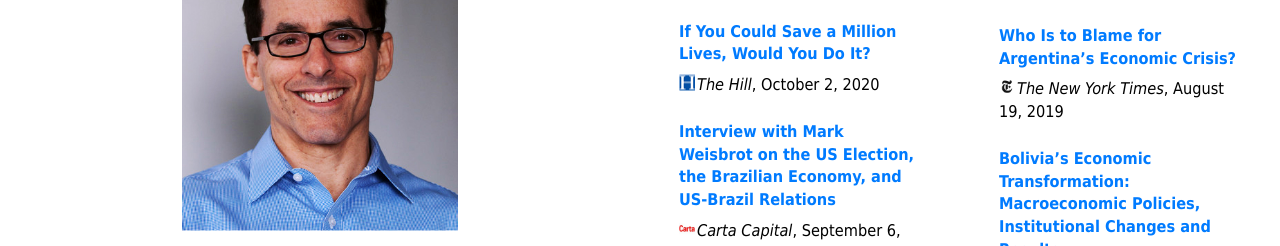
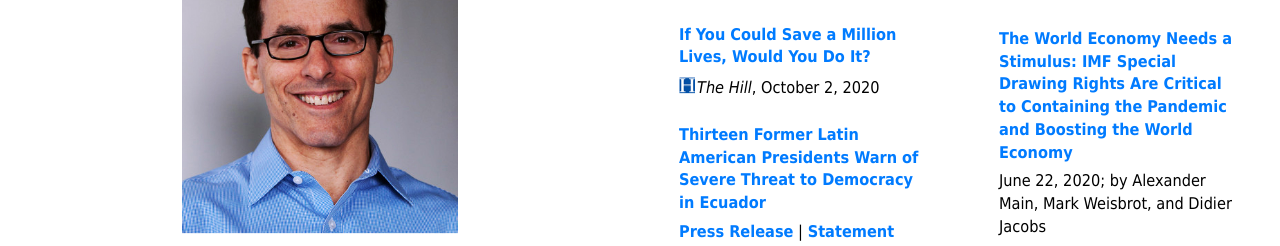
Before and after one commit to bdecon/mw, a plain HTML site: page index_edits.html in a window 1280 px wide. Shown: the part 200-446 px from the top of the page. Drawn offline with Linux system fonts and the light colour scheme; a script that the page names is missing; a web font is replaced by a local one.

Commit message:
working on site

```diff
--- a/index_edits.html
+++ b/index_edits.html
@@ -66,6 +66,7 @@ book <a href="https://global.oup.com/academic/product/failed-9780195170184?cc=us
                 <div id="recent">
                     <ul><li><p><a href="https://cepr.net/republican-attempts-to-suppress-the-vote/">Republican Attempts to Suppress the Vote Must be Stopped</a></p><p><img id="news-logo" class="img-responsive" src="img/marketwatch.png" alt="marketwatch"><em>MarketWatch</em>, October 5, 2020</p></li>
                     <li><p><a href="https://cepr.net/if-you-could-save-a-million-lives-would-you-do-it/">If You Could Save a Million Lives, Would You Do It?</a></p><p><img id="news-logo" class="img-responsive" src="img/hill.png" alt="hill"><em>The Hill</em>, October 2, 2020</p></li>
+                    <li><p><a href="https://cepr.net/press-release/thirteen-former-latin-american-presidents-warn-of-severe-threat-to-democracy-in-ecuador/">Thirteen Former Latin American Presidents Warn of Severe Threat to Democracy in Ecuador</a></p><p><a href="https://cepr.net/press-release/thirteen-former-latin-american-presidents-warn-of-severe-threat-to-democracy-in-ecuador/">Press Release</a> | <a href="https://www.scribd.com/document/476693335/Por-La-Defensa-de-La-Democracia-en-Ecuador#download&from_embed">Statement</a> [ES]</p></li>
                     <li><p><a href="https://cepr.net/interview-with-mark-weisbrot-on-the-us-election-the-brazilian-economy-and-us-brazil-relations/">Interview with Mark Weisbrot on the US Election, the Brazilian Economy, and US-Brazil Relations</a></p><p><img id="news-logo" class="img-responsive" src="img/carta.png" alt="carta"><em>Carta Capital</em>, September 6, 2020</p></li>
 
                     <li><p><a href="https://cepr.net/labor-day-under-coronavirus-and-depression-what-is-our-government-doing-to-labor/">Labor Day under Coronavirus and Depression: What is Our Government Doing to Labor?</a></p><p><img id="news-logo" class="img-responsive" src="img/sacbee.png" alt="sacbee"><em>The Sacramento Bee</em>, and 19 others, September 4, 2020</p></li>
@@ -82,6 +83,8 @@ book <a href="https://global.oup.com/academic/product/failed-9780195170184?cc=us
                 <div id="recent">
                     <ul>
                     	<li><p><a href="https://cepr.net/what-the-oas-did-to-bolivia/">What the OAS Did to Bolivia</a></p><p><img id="news-logo" class="img-responsive" src="img/guardian.png" alt="guardian"><em>The Guardian</em>, September 18, 2020</li>
+                    	<li><p><a href="https://cepr.net/report/the-world-economy-needs-a-stimulus-imf-special-drawing-rights-are-critical-to-containing-the-pandemic-and-boosting-the-world-economy/">The World Economy Needs a Stimulus: IMF Special Drawing Rights Are Critical to Containing the Pandemic and Boosting the World Economy</a></p><p>June 22, 2020; by Alexander Main, Mark Weisbrot, and Didier Jacobs</p><p><img id="news-logo" class="img-responsive" src="img/pdf.png" alt="pdf"><a href="https://cepr.net/wp-content/uploads/2020/06/2020-06-SDR-Brief-1.pdf">PDF</a></p></li>
+                    	<li><p><a href=""></a></p><p></p></li>
                     	<li><p><a href="https://cepr.net/who-is-to-blame-for-argentina-s-economic-crisis/">Who Is to Blame for Argentina’s Economic Crisis?</a></p><p><img id="news-logo" class="img-responsive" src="img/nyt.png" alt="nyt"><em>The New York Times</em>, August 19, 2019</p></li>
                     	<li><p>
 							<a href="https://cepr.net/report/bolivia-s-economic-transformation-macroeconomic-policies-institutional-changes-and-results/">Bolivia’s Economic Transformation: Macroeconomic Policies, Institutional Changes and Results</a></p>
```
Also changed, not shown: img/cepr.png (added).
